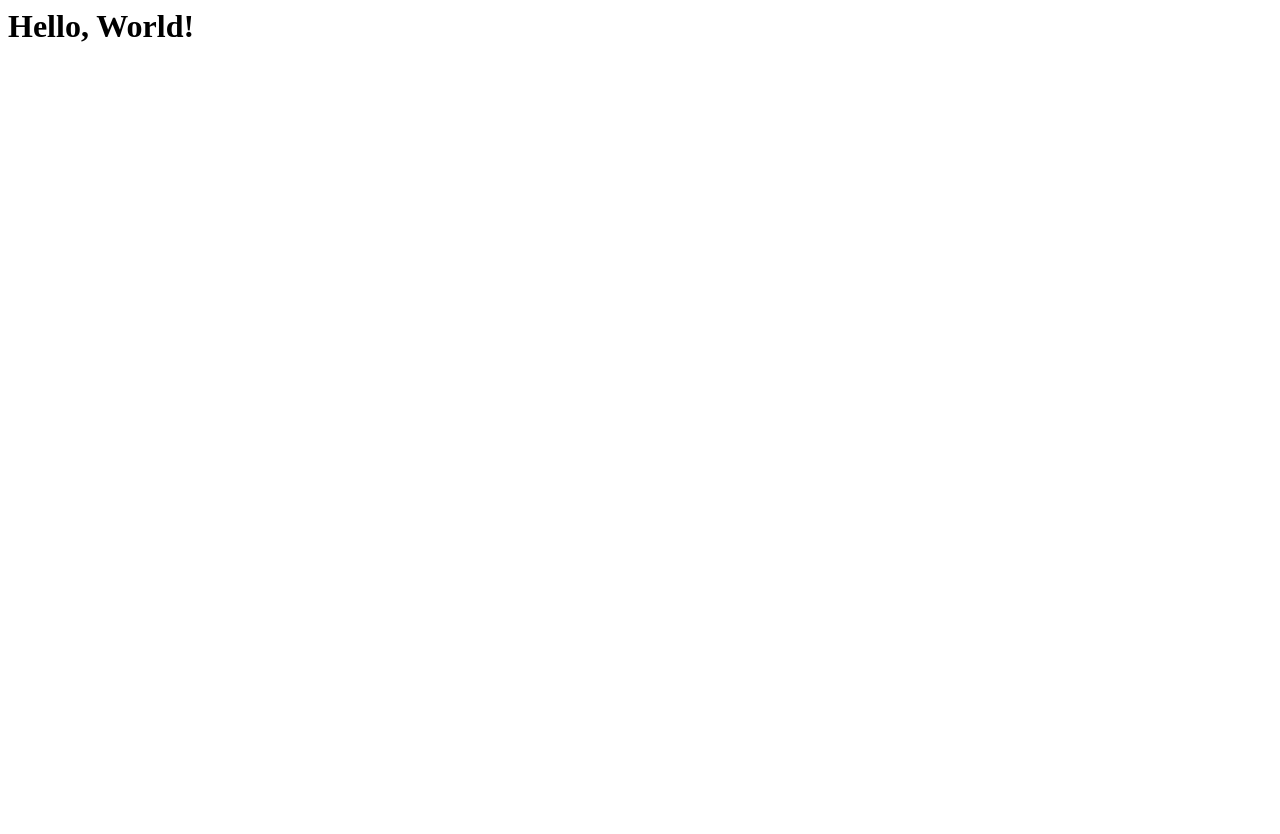
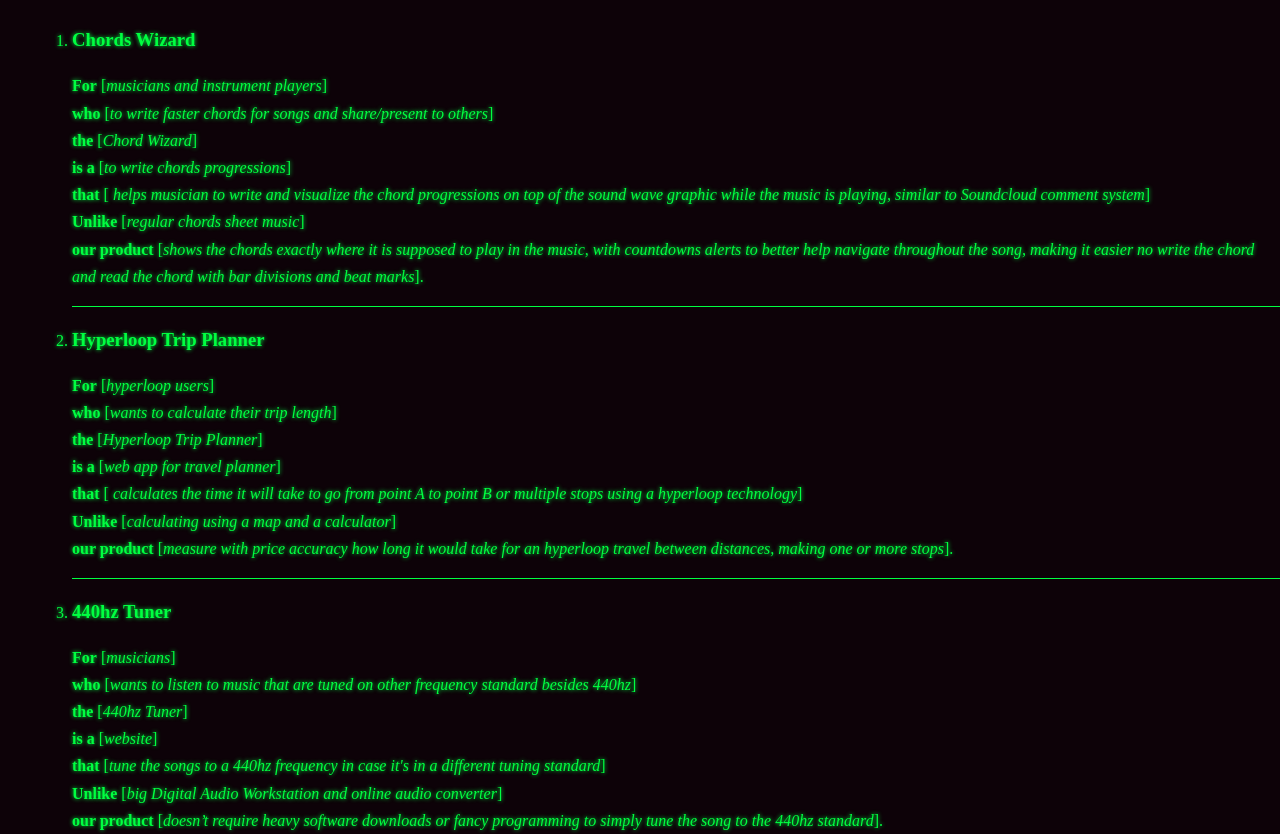
Before and after one commit to geraldo-jr/gitDemonstration, a plain HTML site: page index.html in a window 1280 px wide. Before the commit the page ends 800 px from the top, so only its background shows below. Drawn offline with Linux system fonts and the light colour scheme.

Commit message:
Adding index.html for my Elevator pitch list

```diff
--- a/index.html
+++ b/index.html
@@ -1 +1,69 @@
-<h1>Hello, World!</h1>
+<!DOCTYPE html>
+<html language="en">
+  <head>
+    <meta charset="utf-8" />
+    <meta
+      name="viewport"
+      content="width=device-width, initial-scale=1, shrink-to-fit=no, user-scalable=no"
+    />
+    <title>Elevetor Pitches for Agile Programming Class - Geraldo</title>
+    <link rel="icon" type="image/x-icon" href="favicon.png" />
+    <link rel="icon" type="image/png" href="favicon.png" />
+    <link rel="stylesheet" type="text/css" href="css/PressStart2P.css" />
+    <link rel="stylesheet" type="text/css" href="css/green_on_black.css" />
+  </head>
+  <body>
+    <div id="main_content"></div>
+
+    <div id="init_page" class="page">
+  <h1>Hello!</h1>
+  <p>Welcome to the Elevator Pitch by Geraldo Pereira Jr.</p>
+    </div>
+
+    <div id="file1_page">
+      <ol>
+        <li>
+          <h3>Chords Wizard</h3>
+          <p>
+            <b>For</b> [<i>musicians and instrument players</i>] <br>
+            <b>who</b> [<i>to write faster chords for songs and share/present to others</i>] <br>
+            <b>the</b> [<i>Chord Wizard</i>] <br>
+            <b>is a</b> [<i>to write chords progressions</i>] <br>
+            <b>that</b> [ <i>helps musician to write and visualize the chord progressions on top of the sound wave graphic while the music is playing, similar to Soundcloud comment system</i>] <br>
+            <b>Unlike</b> [<i>regular chords sheet music</i>] <br>
+            <b>our product</b> [<i>shows the chords exactly where it is supposed to play in the music, with countdowns alerts to better help navigate throughout the song, making it easier no write the chord and read the chord with bar divisions and beat marks</i>].
+          </p>
+        </li>
+        <hr>
+        <li>
+          <h3>Hyperloop Trip Planner</h3>
+          <p>
+            <b>For</b> [<i>hyperloop users</i>] <br>
+            <b>who</b> [<i>wants to calculate their trip length</i>] <br>
+            <b>the</b> [<i>Hyperloop Trip Planner</i>] <br>
+            <b>is a</b> [<i>web app for travel planner</i>] <br>
+            <b>that</b> [ <i>calculates the time it will take to go from point A to point B or multiple stops using a hyperloop technology</i>] <br>
+            <b>Unlike</b> [<i>calculating using a map and a calculator</i>] <br>
+            <b>our product</b> [<i>measure with price accuracy how long it would take for an hyperloop travel between distances, making one or more stops</i>].
+          </p>
+        </li>
+        <hr>
+        <li>
+          <h3>440hz Tuner</h3>
+          <p>
+            <b>For</b> [<i>musicians</i>] <br>
+            <b>who</b> [<i>wants to listen to music that are tuned on other frequency standard besides 440hz</i>] <br>
+            <b>the</b> [<i>440hz Tuner</i>] <br>
+            <b>is a</b> [<i>website</i>] <br>
+            <b>that</b> [<i>tune the songs to a 440hz frequency in case it's in a different tuning standard</i>] <br>
+            <b>Unlike</b> [<i>big Digital Audio Workstation and online audio converter</i>] <br>
+            <b>our product</b> [<i>doesn’t require heavy software downloads or fancy programming to simply tune the song to the 440hz standard</i>].
+          </p>
+        </li>
+      </0l>
+
+    </div>
+
+    <script src="js/main.js"></script>
+  </body>
+</html>
```
